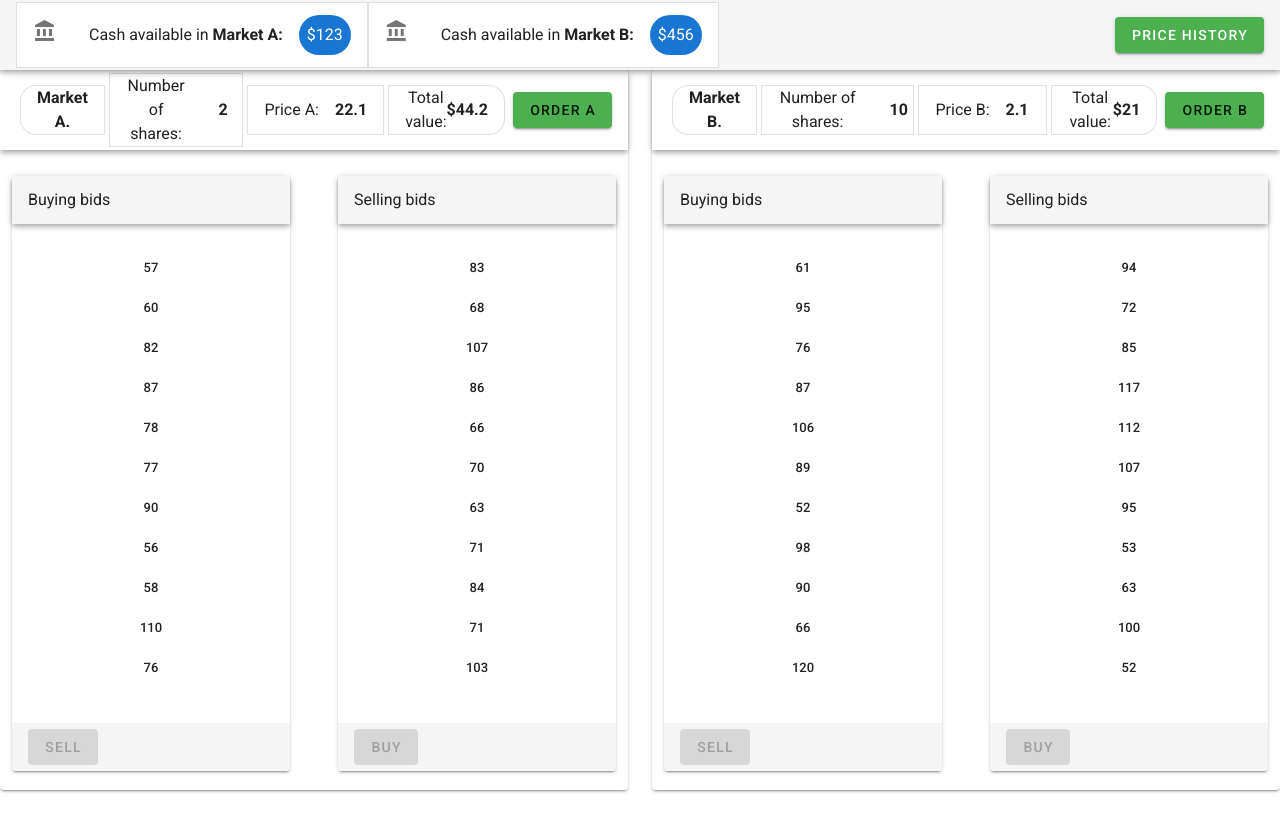
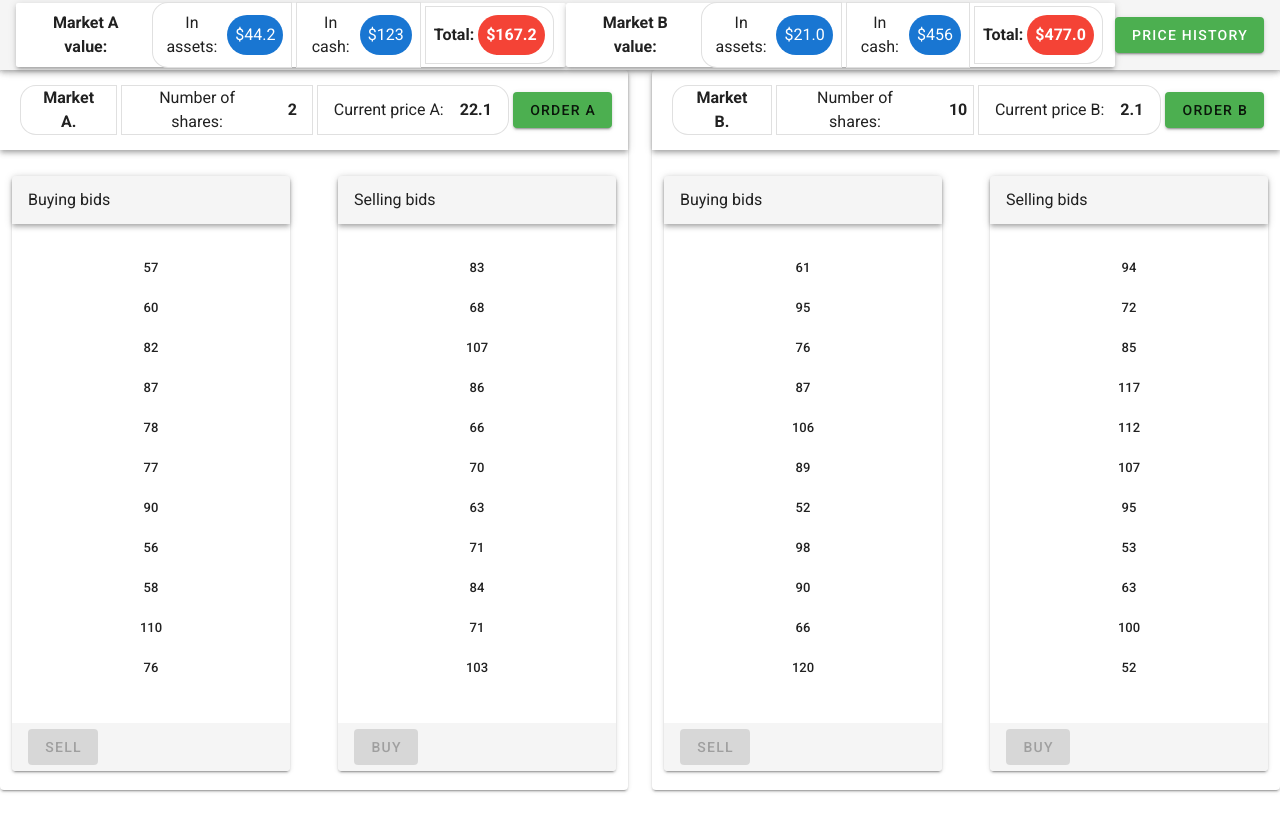
Before and after one commit to chapkovski/crossmerged, a Vue app: page /#/marketB in a window 1280 px wide. Built offline with nearby package versions, Linux system fonts and the light colour scheme.

Commit message:
minor tweaks for appbar

```diff
--- a/src/components/MarketWrapper.vue
+++ b/src/components/MarketWrapper.vue
@@ -18,23 +18,17 @@
           {{ stocksData.q }}
         </v-list-item-action>
       </v-sheet>
-      <v-sheet outlined class="mx-1">
+      <v-sheet outlined class="mx-1 rounded-r-xl ">
         <v-list-item>
           <v-list-item-content>
-            <v-list-item-title>Price {{ name }}: </v-list-item-title>
+            <v-list-item-title>Current price {{ name }}: </v-list-item-title>
           </v-list-item-content>
           <v-list-item-action class="font-weight-bold ">
             {{ stocksData.price }}
           </v-list-item-action>
         </v-list-item>
       </v-sheet>
-      <v-sheet
-        class="mx-0  mr-2 d-flex rounded-r-xl   "
-        outlined
 
-      >
-       <v-list-item>Total value: <span class="font-weight-bold">${{stocksData.totalV}}</span></v-list-item>
-      </v-sheet>
       <v-spacer></v-spacer>
       <v-dialog v-model="dialog" width="500">
         <template v-slot:activator="{ on, attrs }">
--- a/src/views/Home.vue
+++ b/src/views/Home.vue
@@ -1,45 +1,72 @@
 <template>
   <v-app id="inspire">
     <v-app-bar app height="70">
-      <v-sheet outlined>
-        <v-list-item>
-          <v-list-item-icon>
-            <v-icon v-text="`mdi-bank`"></v-icon>
-          </v-list-item-icon>
-          <v-list-item-content>
-            <v-list-item-title
-              >Cash available in
-              <span class="font-weight-bold">Market A:</span
-              ></v-list-item-title
+      <v-sheet elevation="3" class="d-flex pa-3 align-center rounded-sm" height="64px">
+        <div class="font-weight-bold mx-1 mr-3">Market A value:</div>
+        <v-sheet outlined class="d-flex align-center rounded-l-xl pa-2 ">
+          <div class="d-flex align-center  ">
+            In assets:
+            <div
+              class="ml-1 pa-2 primary   white--text text-no-wrap rounded-pill"
             >
-          </v-list-item-content>
-          <v-list-item-action>
-            <div class="pa-2 primary   white--text text-no-wrap rounded-pill">
+              $44.2
+            </div>
+          </div>
+        </v-sheet>
+        <v-sheet outlined class="d-flex align-center ml-1 pa-2">
+          <div class="d-flex align-center  ">
+            In cash:
+            <div
+              class="ml-1 pa-2 primary   white--text text-no-wrap rounded-pill"
+            >
               $123
             </div>
-          </v-list-item-action>
-        </v-list-item>
+          </div>
+        </v-sheet>
+         <v-sheet outlined class="d-flex align-center ml-1 pa-2 rounded-r-xl">
+          <div class="d-flex align-center  font-weight-bold ">
+            Total:
+            <div
+              class="ml-1 pa-2 red   white--text text-no-wrap rounded-pill"
+            >
+              $167.2
+            </div>
+          </div>
+        </v-sheet>
       </v-sheet>
-      <v-sheet outlined>
-        <v-list-item>
-          <v-list-item-icon>
-            <v-icon v-text="`mdi-bank`"></v-icon>
-          </v-list-item-icon>
-          <v-list-item-content>
-            <v-list-item-title
-              >Cash available in
-              <span class="font-weight-bold">Market B:</span
-              ></v-list-item-title
+    <v-sheet elevation="3" class="d-flex pa-3 align-center rounded-sm" height="64px">
+        <div class="font-weight-bold mx-1 mr-3">Market B value:</div>
+        <v-sheet outlined class="d-flex align-center rounded-l-xl pa-2 ">
+          <div class="d-flex align-center  ">
+            In assets:
+            <div
+              class="ml-1 pa-2 primary   white--text text-no-wrap rounded-pill"
             >
-          </v-list-item-content>
-          <v-list-item-action>
-            <div class="pa-2 primary   white--text text-no-wrap rounded-pill">
+              $21.0
+            </div>
+          </div>
+        </v-sheet>
+        <v-sheet outlined class="d-flex align-center ml-1 pa-2">
+          <div class="d-flex align-center  ">
+            In cash:
+            <div
+              class="ml-1 pa-2 primary   white--text text-no-wrap rounded-pill"
+            >
               $456
             </div>
-          </v-list-item-action>
-        </v-list-item>
+          </div>
+        </v-sheet>
+         <v-sheet outlined class="d-flex align-center ml-1 pa-2 rounded-r-xl">
+          <div class="d-flex align-center  font-weight-bold ">
+            Total:
+            <div
+              class="ml-1 pa-2 red   white--text text-no-wrap rounded-pill"
+            >
+              $477.0
+            </div>
+          </div>
+        </v-sheet>
       </v-sheet>
-
       <v-spacer></v-spacer>
       <transaction-prices></transaction-prices>
     </v-app-bar>
```
